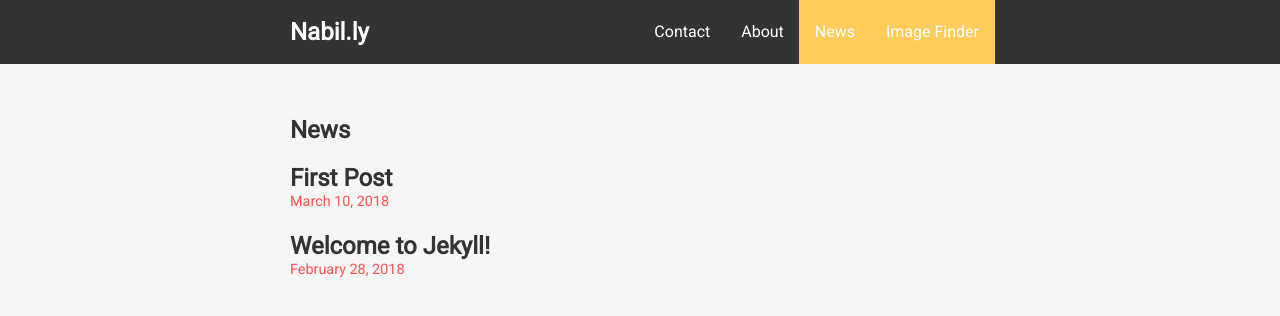
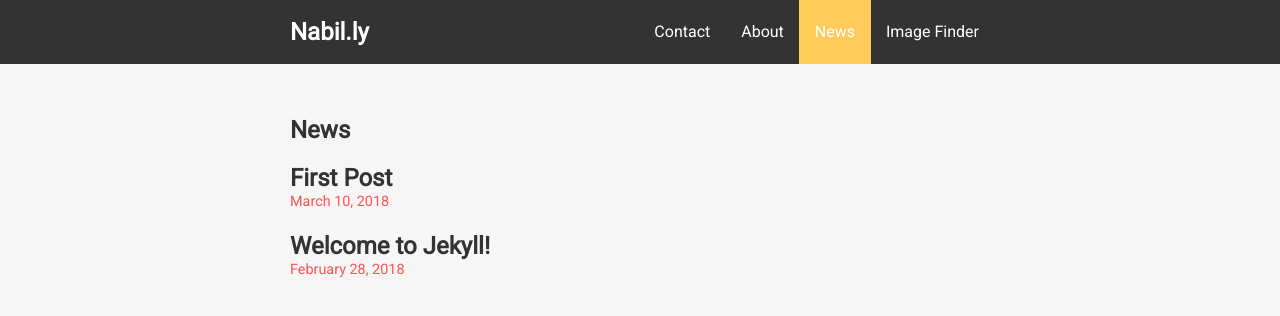
Before and after one commit to Nabilo0/nabil.ly, a Jekyll site: the page built from news.html, in a window 1280 px wide. Shown: the top 316 px of the page. Built offline with Jekyll 4.4.1, drawn with Linux system fonts in a browser that asks for light colours.

```diff
--- a/_includes/nav.html
+++ b/_includes/nav.html
@@ -5,6 +5,6 @@
     <li><a class="{% if page.url == '/contact.html' %}current{% endif %}" href="{{site.baseurl}}/contact.html">Contact</a></li>
     <li><a  class="{% if page.url == '/about.html' %}current{% endif %}" href="{{site.baseurl}}/about.html">About</a></li>
 <li><a  class="{% if page.url == '/news.html' %}current{% endif %}" href="{{site.baseurl}}/news.html">News</a></li>
-<li><a  class="{% if page.url == '/news.html' %}current{% endif %}" href="{{site.baseurl}}/image_finder.html">Image Finder</a></li>
+<li><a  class="{% if page.url == '/image_finder.html' %}current{% endif %}" href="{{site.baseurl}}/image_finder.html">Image Finder</a></li>
   </ul>
 </nav>
```
